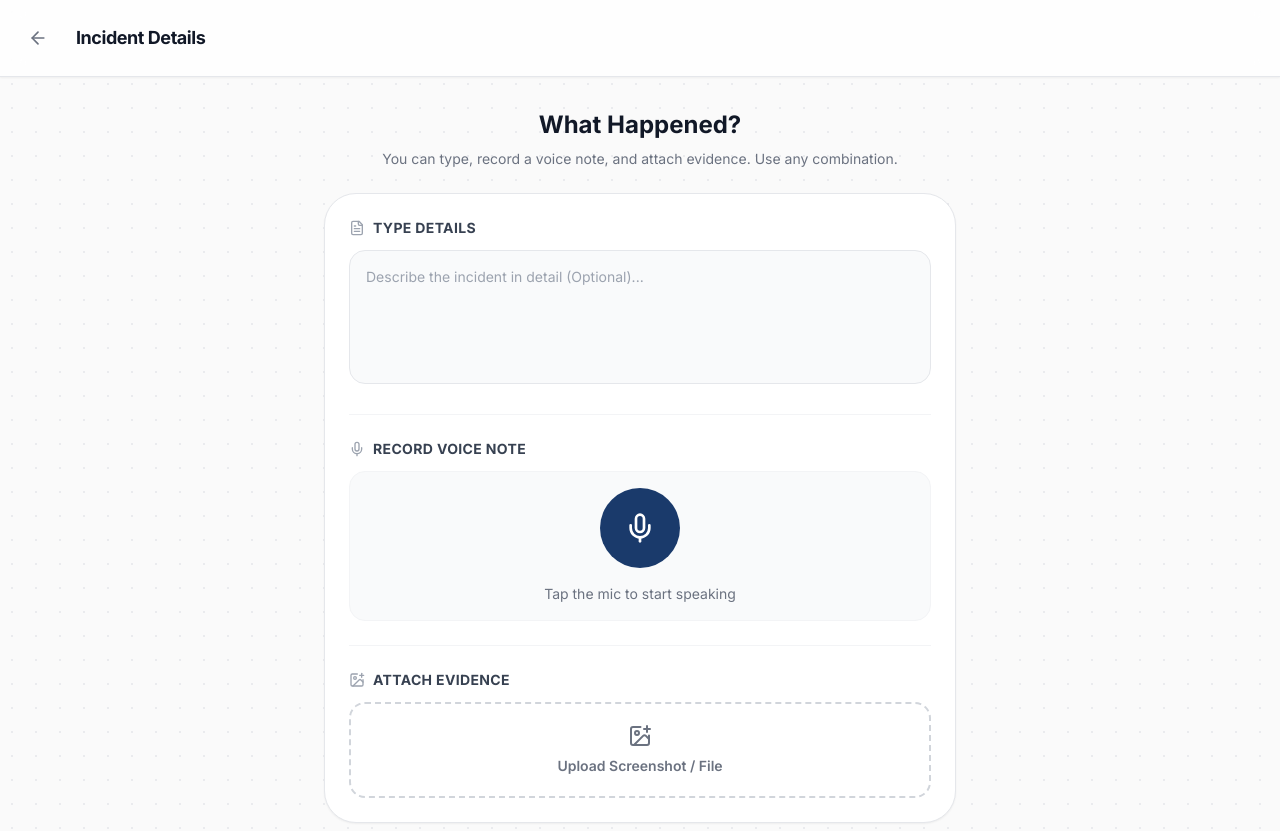
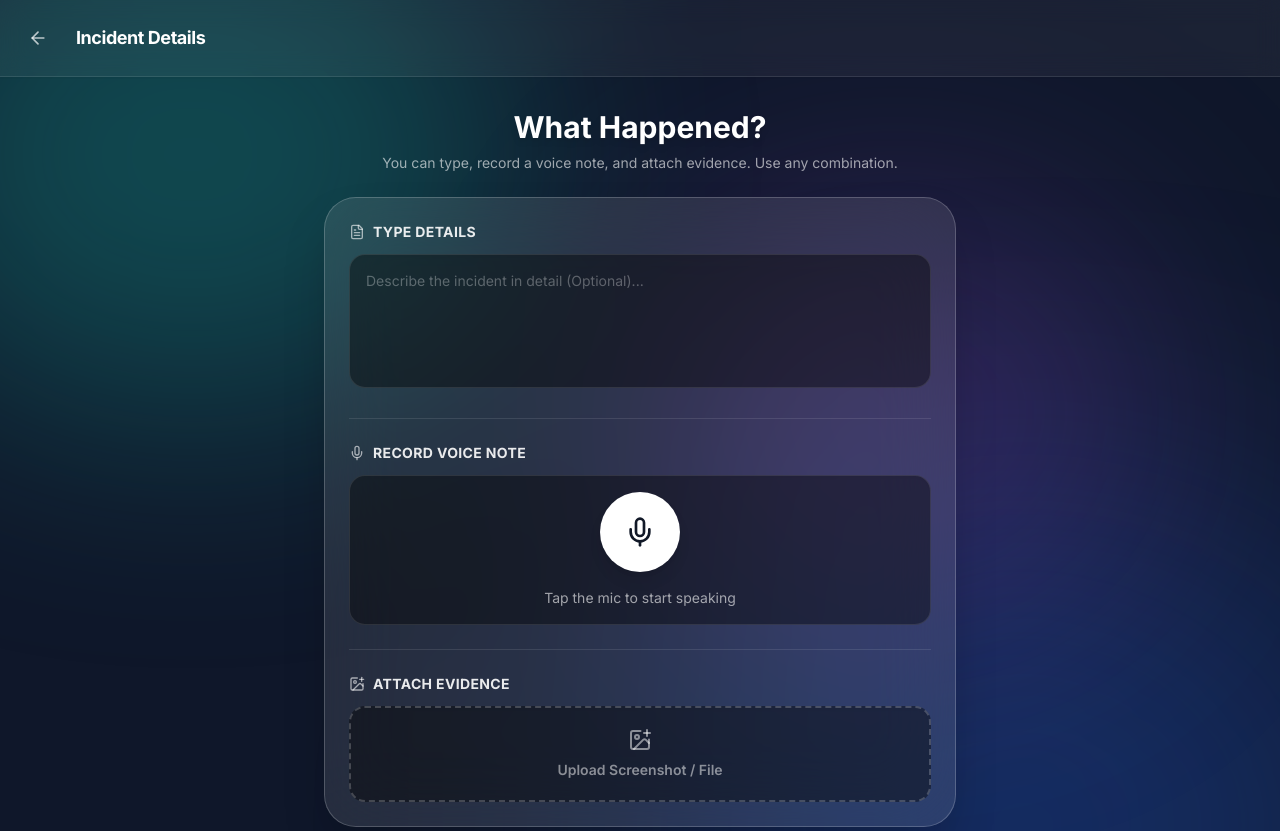
Before and after one commit to amrudhvishal25-ops/samarthan-ai-triage, a Next.js app: page /intake in a window 1280 px wide. Shown: the top 831 px of the page. Built offline with nearby package versions, Linux system fonts and the light colour scheme.

Commit message:
style: Apply Dark Glassmorphism aesthetic to Intake page

```diff
--- a/src/app/intake/page.tsx
+++ b/src/app/intake/page.tsx
@@ -100,7 +100,7 @@ function IntakeContent() {
 
   if (isLoading) {
     return (
-      <div className="min-h-screen bg-white">
+      <div className="min-h-screen bg-slate-900">
         <LoadingTriage language={language} />
       </div>
     )
@@ -110,22 +110,26 @@ function IntakeContent() {
   if (categoryParam === 'auto') categoryLabel = hi ? 'AI ऑटो-डिटेक्ट' : 'AI Auto-Detect'
 
   return (
-    <main className="min-h-screen bg-[#fafafa] flex flex-col pb-20 relative">
-      <div className="absolute inset-0 z-0 opacity-40 pointer-events-none" style={{ backgroundImage: 'radial-gradient(#d1d5db 1px, transparent 1px)', backgroundSize: '24px 24px' }}></div>
+    <main className="min-h-screen bg-slate-900 flex flex-col pb-20 relative overflow-hidden">
+      {/* MESH GRADIENT BACKGROUND */}
+      <div className="absolute top-[-10%] left-[-10%] w-[50%] h-[50%] bg-teal-500/30 rounded-full blur-[120px] pointer-events-none" />
+      <div className="absolute bottom-[-10%] right-[-10%] w-[60%] h-[60%] bg-blue-600/30 rounded-full blur-[140px] pointer-events-none" />
+      <div className="absolute top-[20%] right-[10%] w-[40%] h-[40%] bg-purple-500/20 rounded-full blur-[120px] pointer-events-none" />
 
-      <div className="flex items-center gap-3 px-5 py-4 border-b border-gray-200 bg-white/80 backdrop-blur-md sticky top-0 z-50 shadow-sm">
+      {/* GLASS NAVBAR */}
+      <div className="flex items-center gap-3 px-5 py-4 border-b border-white/10 bg-white/5 backdrop-blur-md sticky top-0 z-50 shadow-sm">
         <button
           onClick={() => router.back()}
-          className="p-2 rounded-full hover:bg-gray-100 text-gray-500 transition-colors"
+          className="p-2 rounded-full hover:bg-white/10 text-white/70 hover:text-white transition-colors"
         >
           <ArrowLeft className="w-5 h-5" />
         </button>
         <div className="flex-1">
-          <h1 className="font-bold text-gray-900 text-lg tracking-tight">
+          <h1 className="font-bold text-white text-lg tracking-tight">
             {hi ? 'शिकायत विवरण' : 'Incident Details'}
           </h1>
           {(scenario || categoryLabel) && (
-            <p className="text-xs text-blue-600 font-semibold mt-0.5">
+            <p className="text-xs text-blue-300 font-semibold mt-0.5">
               {scenario
                 ? (hi ? `सैंडबॉक्स: ${scenario.titleHi}` : `Sandbox: ${scenario.title}`)
                 : (hi ? `श्रेणी: ${categoryLabel}` : `Category: ${categoryLabel}`)}
@@ -140,13 +144,13 @@ function IntakeContent() {
           <motion.div
             initial={{ opacity: 0, y: -10 }}
             animate={{ opacity: 1, y: 0 }}
-            className="bg-blue-50 border border-blue-200 rounded-2xl p-5 shadow-sm"
+            className="bg-blue-500/10 border border-blue-400/30 backdrop-blur-md rounded-2xl p-5 shadow-sm"
           >
-            <p className="text-xs font-bold text-blue-600 mb-2 uppercase tracking-wide flex items-center gap-2">
+            <p className="text-xs font-bold text-blue-300 mb-2 uppercase tracking-wide flex items-center gap-2">
               <ShieldAlert className="w-4 h-4" />
               {hi ? 'सैंडबॉक्स मोड — काल्पनिक डेटा' : 'Sandbox Mode — Synthetic Data'}
             </p>
-            <p className="text-gray-700 text-sm leading-relaxed">
+            <p className="text-white/80 text-sm leading-relaxed">
               {hi ? scenario.descriptionHi : scenario.description}
             </p>
           </motion.div>
@@ -154,20 +158,21 @@ function IntakeContent() {
 
         <div className="space-y-6">
           <div className="text-center mb-6">
-            <h2 className="text-2xl font-bold text-gray-900 mb-2">
+            <h2 className="text-3xl font-extrabold text-white mb-2 drop-shadow-md">
               {hi ? 'क्या हुआ?' : 'What Happened?'}
             </h2>
-            <p className="text-gray-500 text-sm">
+            <p className="text-white/60 text-sm">
               {hi ? 'आप टाइप कर सकते हैं, बोल सकते हैं या सबूत (स्क्रीनशॉट) जोड़ सकते हैं।' : 'You can type, record a voice note, and attach evidence. Use any combination.'}
             </p>
           </div>
 
-          <div className="bg-white rounded-[32px] border border-gray-200 p-6 shadow-sm space-y-6">
+          {/* MAIN GLASS CONTAINER */}
+          <div className="bg-white/10 backdrop-blur-2xl rounded-[32px] border border-white/20 p-6 shadow-2xl space-y-6">
 
             {/* TEXT INPUT */}
             <div>
-              <label className="flex items-center gap-2 text-sm font-bold text-gray-700 mb-3 uppercase tracking-wide">
-                <FileText className="w-4 h-4 text-gray-400" />
+              <label className="flex items-center gap-2 text-sm font-bold text-white/90 mb-3 uppercase tracking-wide">
+                <FileText className="w-4 h-4 text-white/60" />
                 {hi ? 'विवरण टाइप करें' : 'Type Details'}
               </label>
               <textarea
@@ -175,44 +180,44 @@ function IntakeContent() {
                 onChange={(e) => setTextValue(e.target.value)}
                 rows={5}
                 placeholder={hi ? 'विस्तार से बताएं (वैकल्पिक)...' : 'Describe the incident in detail (Optional)...'}
-                className="w-full rounded-2xl border border-gray-200 focus:border-blue-500 focus:ring-4 focus:ring-blue-50 p-4 text-sm text-gray-900 resize-none transition-all outline-none bg-gray-50"
+                className="w-full rounded-2xl border border-white/10 focus:border-white/30 focus:ring-1 focus:ring-white/30 p-4 text-sm text-white placeholder-white/30 resize-none transition-all outline-none bg-black/40 shadow-inner"
               />
             </div>
 
-            <div className="h-px w-full bg-gray-100 my-2"></div>
+            <div className="h-px w-full bg-white/10 my-2"></div>
 
             {/* VOICE INPUT */}
             <div>
-              <label className="flex items-center gap-2 text-sm font-bold text-gray-700 mb-3 uppercase tracking-wide">
-                <Mic className="w-4 h-4 text-gray-400" />
+              <label className="flex items-center gap-2 text-sm font-bold text-white/90 mb-3 uppercase tracking-wide">
+                <Mic className="w-4 h-4 text-white/60" />
                 {hi ? 'वॉइस नोट रिकॉर्ड करें' : 'Record Voice Note'}
               </label>
-              <div className="bg-gray-50 rounded-2xl p-4 border border-gray-100">
-                <AudioRecorder language={language} onAudioReady={setAudioBlob} />
+              <div className="bg-black/40 rounded-2xl p-4 border border-white/10 shadow-inner">
+                <AudioRecorder language={language} onAudioReady={setAudioBlob} theme="dark" />
               </div>
             </div>
 
-            <div className="h-px w-full bg-gray-100 my-2"></div>
+            <div className="h-px w-full bg-white/10 my-2"></div>
 
             {/* EVIDENCE UPLOAD */}
             <div>
-              <label className="flex items-center gap-2 text-sm font-bold text-gray-700 mb-3 uppercase tracking-wide">
-                <ImagePlus className="w-4 h-4 text-gray-400" />
+              <label className="flex items-center gap-2 text-sm font-bold text-white/90 mb-3 uppercase tracking-wide">
+                <ImagePlus className="w-4 h-4 text-white/60" />
                 {hi ? 'सबूत संलग्न करें' : 'Attach Evidence'}
               </label>
 
               {imageFile ? (
-                <div className="relative w-full rounded-2xl border border-green-200 bg-green-50 p-4 flex items-center gap-4">
-                  <div className="w-12 h-12 rounded-xl bg-green-100 flex items-center justify-center flex-shrink-0">
-                    <CheckCircle2 className="w-6 h-6 text-green-600" />
+                <div className="relative w-full rounded-2xl border border-green-400/30 bg-green-500/10 backdrop-blur-md p-4 flex items-center gap-4">
+                  <div className="w-12 h-12 rounded-xl bg-green-500/20 flex items-center justify-center flex-shrink-0">
+                    <CheckCircle2 className="w-6 h-6 text-green-400" />
                   </div>
                   <div className="flex-1 min-w-0">
-                    <p className="text-sm font-semibold text-gray-900 truncate">{imageFile.name}</p>
-                    <p className="text-xs text-green-700 font-medium">Ready for Vault</p>
+                    <p className="text-sm font-semibold text-white truncate">{imageFile.name}</p>
+                    <p className="text-xs text-green-300 font-medium">Ready for Vault</p>
                   </div>
                   <button
                     onClick={() => { setImageFile(null); setSharedImage(null); }}
-                    className="p-2 hover:bg-green-100 rounded-full text-green-700 transition-colors"
+                    className="p-2 hover:bg-white/10 rounded-full text-white/70 hover:text-white transition-colors"
                   >
                     <X className="w-5 h-5" />
                   </button>
@@ -220,7 +225,7 @@ function IntakeContent() {
               ) : (
                 <button
                   onClick={() => fileRef.current?.click()}
-                  className="w-full h-24 rounded-2xl border-2 border-dashed border-gray-300 hover:border-blue-400 hover:bg-blue-50 flex flex-col items-center justify-center gap-2 text-gray-500 hover:text-blue-600 transition-all"
+                  className="w-full h-24 rounded-2xl border-2 border-dashed border-white/20 hover:border-white/40 bg-black/40 flex flex-col items-center justify-center gap-2 text-white/50 hover:text-white transition-all shadow-inner"
                 >
                   <ImagePlus className="w-6 h-6" />
                   <span className="text-sm font-semibold">{hi ? 'स्क्रीनशॉट या फ़ाइल अपलोड करें' : 'Upload Screenshot / File'}</span>
@@ -233,8 +238,8 @@ function IntakeContent() {
         </div>
 
         {error && (
-          <motion.div initial={{ opacity: 0 }} animate={{ opacity: 1 }} className="flex items-start gap-2 bg-red-50 border border-red-200 rounded-xl p-4 text-red-700 text-sm">
-            <AlertCircle className="w-4 h-4 flex-shrink-0 mt-0.5" />
+          <motion.div initial={{ opacity: 0 }} animate={{ opacity: 1 }} className="flex items-start gap-2 bg-red-500/10 border border-red-500/30 backdrop-blur-md rounded-xl p-4 text-red-200 text-sm">
+            <AlertCircle className="w-4 h-4 flex-shrink-0 mt-0.5 text-red-400" />
             {error}
           </motion.div>
         )}
@@ -242,7 +247,7 @@ function IntakeContent() {
         <button
           onClick={() => handleAIAnalyze()}
           disabled={!textValue && !audioBlob && !imageFile && !scenario}
-          className="w-full flex items-center justify-center gap-2 rounded-full font-bold text-white py-5 text-lg bg-gray-900 hover:bg-black transition-all shadow-lg hover:shadow-xl disabled:opacity-50 disabled:cursor-not-allowed"
+          className="w-full flex items-center justify-center gap-2 rounded-full font-bold text-gray-900 py-4 text-lg bg-white hover:bg-gray-100 transition-all shadow-[0_0_20px_rgba(255,255,255,0.3)] hover:shadow-[0_0_30px_rgba(255,255,255,0.5)] disabled:opacity-50 disabled:cursor-not-allowed mt-4"
         >
           {scenario ? (hi ? 'AI से तैयार करें →' : 'Run AI Triage →') : (hi ? 'AI विश्लेषण शुरू करें' : 'Analyze with AI')}
           <ArrowRight className="w-5 h-5" />
@@ -254,7 +259,7 @@ function IntakeContent() {
 
 export default function IntakePage() {
   return (
-    <Suspense fallback={<div className="min-h-screen bg-white" />}>
+    <Suspense fallback={<div className="min-h-screen bg-slate-900" />}>
       <IntakeContent />
     </Suspense>
   )
--- a/src/components/AudioRecorder.tsx
+++ b/src/components/AudioRecorder.tsx
@@ -7,12 +7,15 @@ import clsx from 'clsx'
 interface AudioRecorderProps {
   language: 'en' | 'hi'
   onAudioReady: (blob: Blob) => void
+  theme?: 'light' | 'dark'
 }
 
 const MAX_SECONDS = 60
 
-export default function AudioRecorder({ language, onAudioReady }: AudioRecorderProps) {
+export default function AudioRecorder({ language, onAudioReady, theme = 'light' }: AudioRecorderProps) {
   const hi = language === 'hi'
+  const isDark = theme === 'dark'
+
   const [recording, setRecording] = useState(false)
   const [seconds, setSeconds] = useState(0)
   const [blobUrl, setBlobUrl] = useState<string | null>(null)
@@ -77,7 +80,7 @@ export default function AudioRecorder({ language, onAudioReady }: AudioRecorderP
 
   if (permissionDenied) {
     return (
-      <div className="rounded-xl bg-red-50 border border-red-200 p-4 text-sm text-red-700">
+      <div className={clsx("rounded-xl p-4 text-sm border", isDark ? "bg-red-500/10 border-red-500/30 text-red-300" : "bg-red-50 border-red-200 text-red-700")}>
         {hi
           ? 'माइक्रोफोन अनुमति अस्वीकृत। कृपया ब्राउज़र सेटिंग में माइक की अनुमति दें।'
           : 'Microphone permission denied. Please allow mic access in browser settings.'}
@@ -92,28 +95,29 @@ export default function AudioRecorder({ language, onAudioReady }: AudioRecorderP
         <button
           onClick={recording ? stopRecording : startRecording}
           className={clsx(
-            'w-20 h-20 rounded-full flex items-center justify-center transition-all duration-200',
+            'w-20 h-20 rounded-full flex items-center justify-center transition-all duration-200 shadow-lg',
             'focus:outline-none focus:ring-4 focus:ring-offset-2',
+            isDark ? 'focus:ring-offset-black' : 'focus:ring-offset-white',
             recording
-              ? 'bg-red-500 hover:bg-red-600 focus:ring-red-300 animate-pulse'
-              : 'bg-civic-blue hover:bg-civic-blueMid focus:ring-blue-300'
+              ? 'bg-red-500 hover:bg-red-600 focus:ring-red-500/50 animate-pulse'
+              : (isDark ? 'bg-white hover:bg-gray-200 focus:ring-white/50 text-gray-900' : 'bg-blue-600 hover:bg-blue-700 focus:ring-blue-300 text-white')
           )}
           aria-label={recording ? 'Stop recording' : 'Start recording'}
         >
           {recording
             ? <Square className="w-8 h-8 text-white fill-white" />
-            : <Mic className="w-8 h-8 text-white" />
+            : <Mic className={clsx("w-8 h-8", recording ? "text-white" : (isDark ? "text-gray-900" : "text-white"))} />
           }
         </button>
 
         {recording && (
-          <div className="flex items-center gap-2 text-red-600 font-mono font-bold">
+          <div className={clsx("flex items-center gap-2 font-mono font-bold", isDark ? "text-red-400" : "text-red-600")}>
             <span className="w-2 h-2 bg-red-500 rounded-full animate-pulse" />
             {formatTime(seconds)} / {formatTime(MAX_SECONDS)}
           </div>
         )}
 
-        <p className="text-sm text-gray-500 text-center">
+        <p className={clsx("text-sm text-center", isDark ? "text-white/60" : "text-gray-500")}>
           {recording
             ? (hi ? 'रिकॉर्ड हो रहा है… रोकने के लिए दबाएं' : 'Recording… tap to stop')
             : (hi ? 'माइक आइकन दबाकर बोलना शुरू करें' : 'Tap the mic to start speaking')}
@@ -122,12 +126,12 @@ export default function AudioRecorder({ language, onAudioReady }: AudioRecorderP
 
       {/* Playback */}
       {blobUrl && !recording && (
-        <div className="rounded-xl bg-green-50 border border-green-200 p-4">
-          <p className="text-xs font-semibold text-green-700 mb-2">
+        <div className={clsx("rounded-xl p-4 border", isDark ? "bg-green-500/10 border-green-500/30" : "bg-green-50 border-green-200")}>
+          <p className={clsx("text-xs font-semibold mb-2", isDark ? "text-green-400" : "text-green-700")}>
             {hi ? 'रिकॉर्डिंग तैयार है' : 'Recording ready'}
           </p>
           {/* eslint-disable-next-line jsx-a11y/media-has-caption */}
-          <audio controls src={blobUrl} className="w-full" />
+          <audio controls src={blobUrl} className={clsx("w-full", isDark ? "opacity-90 grayscale-[0.2]" : "")} />
         </div>
       )}
     </div>
```
